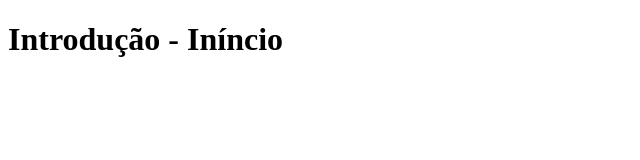
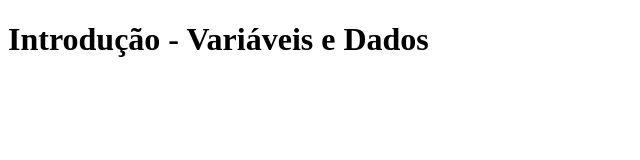
Before and after one commit to apbkp/variaveis-dados, a plain HTML site: page index.html in a window 1280 px wide. Shown: the whole page, without its empty margins (0-640 px from the left). Drawn offline with Linux system fonts and the light colour scheme.

Commit message:
Inserção de conteúdo no index.html

```diff
--- a/index.html
+++ b/index.html
@@ -6,7 +6,7 @@
     </head>
     <body>
 
-        <h1>Introdução - Iníncio</h1>
+        <h1>Introdução - Variáveis e Dados</h1>
 
         <script>
             var nome = "xand";
```
